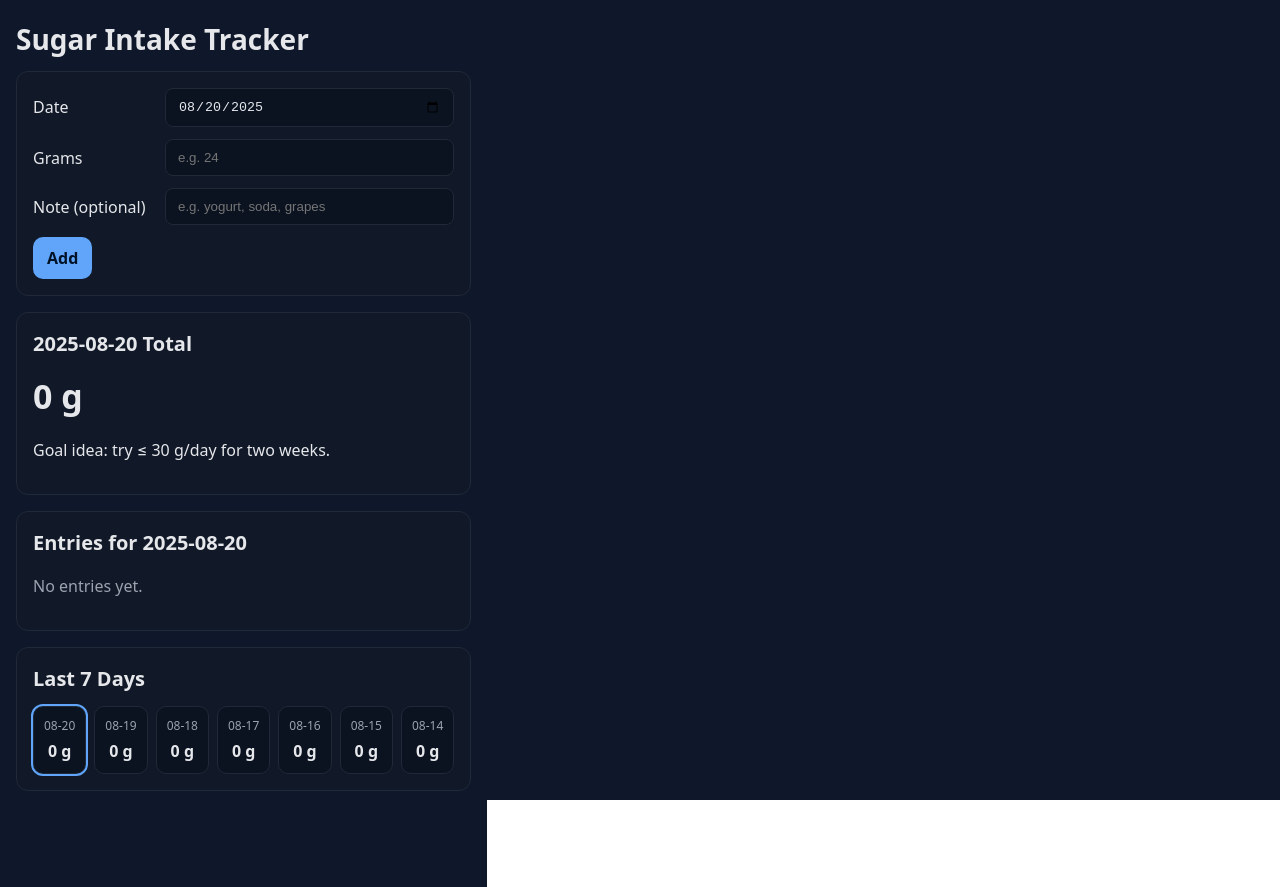
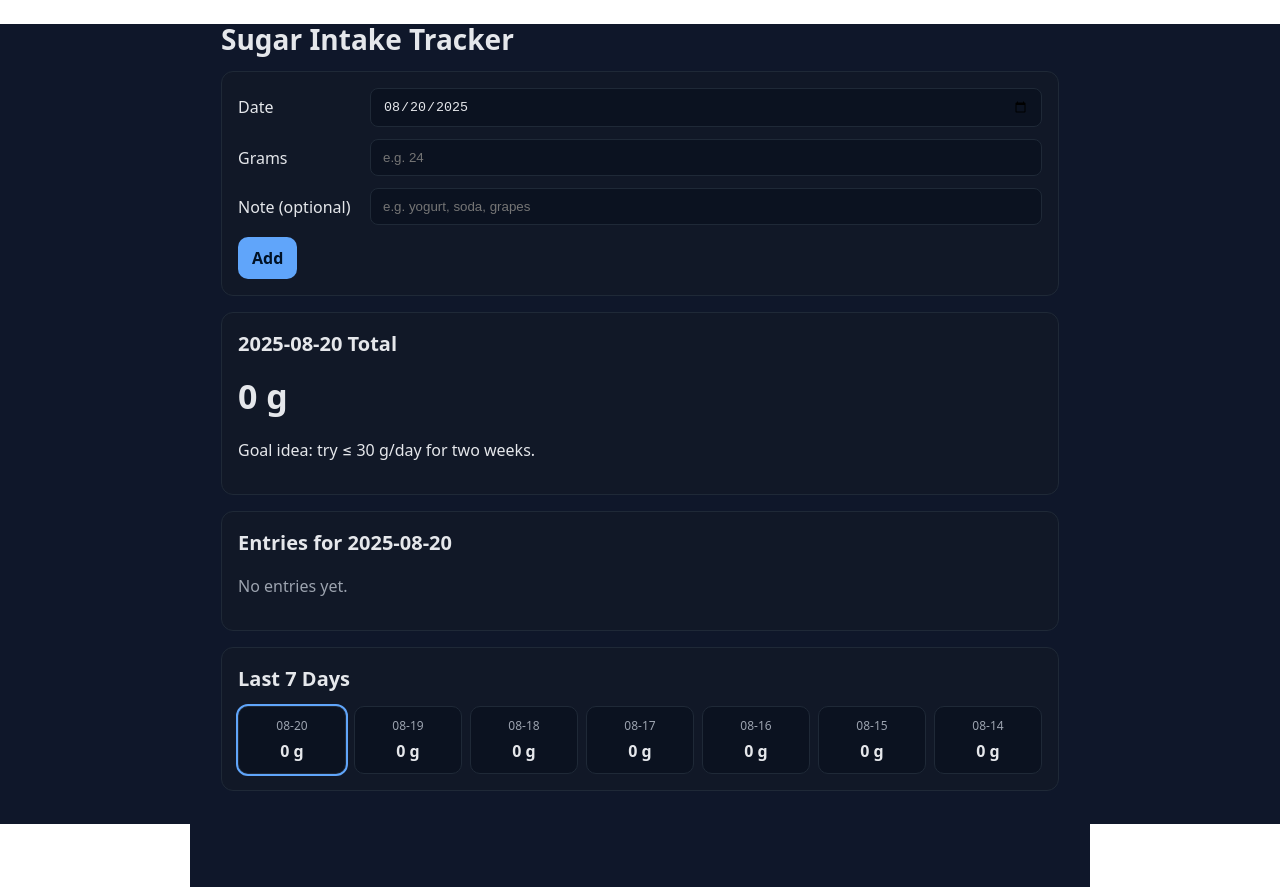
Before and after one commit to jeffdinsmore/sugar-intake, a React (Vite) app: page / in a window 1280 px wide. Built offline with nearby package versions, Linux system fonts and the light colour scheme.

Commit message:
finally fixed the scroll, padding and color issue

```diff
--- a/src/index.css
+++ b/src/index.css
@@ -24,14 +24,6 @@ a {
 }
 a:hover {
   color: #535bf2;
-}
-
-body {
-  margin: 0;
-  display: flex;
-  place-items: center;
-  min-width: 320px;
-  min-height: 100vh;
 }
 
 h1 {
@@ -97,6 +89,10 @@ html, body, #root {
   padding: 0 16px;
   padding-bottom: calc(80px + env(safe-area-inset-bottom));
   background-color: var(--bg);
+  overflow-y: auto;         /* force scroll context */
+  overflow-x: hidden;
+  scrollbar-gutter: stable both-edges;
+
 }
 
 h1 { font-size: 28px; margin: 0 0 16px; }
```
